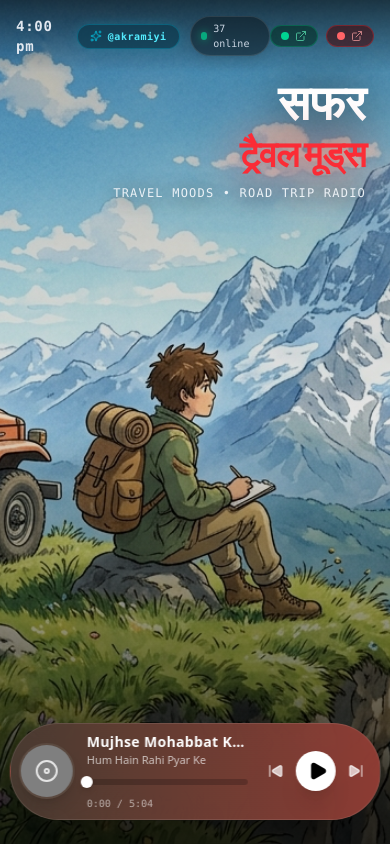
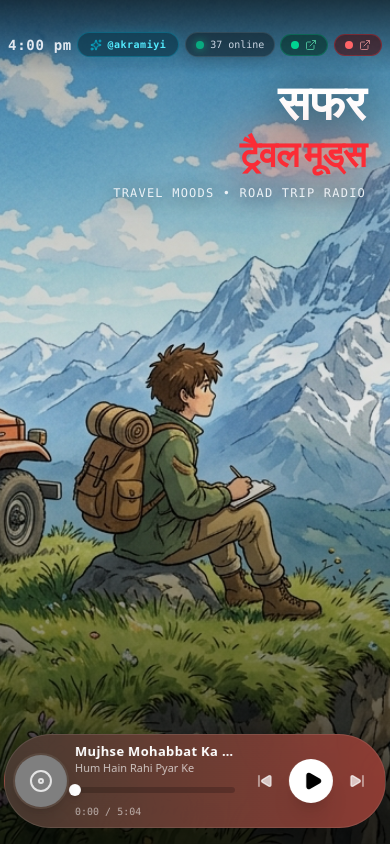
Before and after one commit to akramiyi/travel-moods, a React (Vite) app: page / in a window 390 px wide. Built offline with nearby package versions, Linux system fonts and the light colour scheme; grey boxes are pictures that could not be loaded; a web font is replaced by a local one.

Commit message:
Optimize mobile layout and touch targets

```diff
--- a/src/components/MusicPlayer.tsx
+++ b/src/components/MusicPlayer.tsx
@@ -409,8 +409,8 @@ export const MusicPlayer: React.FC = () => {
       )}
 
       {/* Floating Glassmorphic Music Bar */}
-      <div className="fixed bottom-6 left-1/2 -translate-x-1/2 w-[95%] sm:w-[80%] max-w-2xl z-40">
-        <div className="bg-gradient-to-r from-[#4a3b32]/95 to-[#933d35]/95 backdrop-blur-xl border border-white/10 rounded-full p-2 sm:p-2.5 shadow-[0_20px_50px_rgba(0,0,0,0.5)] flex items-center justify-between gap-3 sm:gap-5 text-white transition-all duration-500">
+      <div className="fixed bottom-4 sm:bottom-6 left-1/2 -translate-x-1/2 w-[98%] sm:w-[80%] max-w-2xl z-40">
+        <div className="bg-gradient-to-r from-[#4a3b32]/95 to-[#933d35]/95 backdrop-blur-xl border border-white/10 rounded-full p-2 sm:p-2.5 shadow-[0_20px_50px_rgba(0,0,0,0.5)] flex items-center justify-between gap-1.5 sm:gap-5 text-white transition-all duration-500">
 
           {/* LEFT: Album Art */}
           <div className="flex-shrink-0 relative">
@@ -440,7 +440,7 @@ export const MusicPlayer: React.FC = () => {
           <div className="flex-1 flex flex-col justify-center min-w-0 pr-2">
             <div className="relative">
               <MagicDust isPlaying={isPlaying} />
-              <h3 className="font-bold text-sm sm:text-base truncate font-sans text-white tracking-wide">
+              <h3 className="font-bold text-[13px] sm:text-base truncate font-sans text-white tracking-wide leading-tight">
                 {currentTrack.title}
               </h3>
               <p className="text-[11px] sm:text-xs text-white/70 font-sans truncate mb-1.5">{currentTrack.artist}</p>
@@ -472,7 +472,7 @@ export const MusicPlayer: React.FC = () => {
           </div>
 
           {/* RIGHT: Controls */}
-          <div className="flex items-center gap-3 sm:gap-5 flex-shrink-0 pr-2 sm:pr-4">
+          <div className="flex items-center gap-1 sm:gap-5 flex-shrink-0 pr-1 sm:pr-4">
             {!hasUserInteracted && (
               <button
                 onClick={handleStartAudio}
@@ -483,19 +483,19 @@ export const MusicPlayer: React.FC = () => {
               </button>
             )}
 
-            <button onClick={handlePrev} className="text-white/70 hover:text-white transition-transform active:scale-90" title="Previous Song">
+            <button onClick={handlePrev} className="p-2 sm:p-0 text-white/70 hover:text-white transition-transform active:scale-90" title="Previous Song">
               <SkipBack className="w-4 h-4 sm:w-5 sm:h-5 fill-current" />
             </button>
 
             <button
               onClick={handlePlayPause}
-              className="w-10 h-10 sm:w-12 sm:h-12 rounded-full bg-white text-black flex items-center justify-center shadow-xl hover:scale-105 active:scale-95 transition-transform"
+              className="w-11 h-11 sm:w-12 sm:h-12 rounded-full bg-white text-black flex items-center justify-center shadow-xl hover:scale-105 active:scale-95 transition-transform mx-1 sm:mx-0 shrink-0"
               title={isPlaying ? 'Pause' : 'Play'}
             >
               {isPlaying ? <Pause className="w-5 h-5 sm:w-6 sm:h-6 fill-current" /> : <Play className="w-5 h-5 sm:w-6 sm:h-6 fill-current ml-1" />}
             </button>
 
-            <button onClick={handleNext} className="text-white/70 hover:text-white transition-transform active:scale-90" title="Next Song">
+            <button onClick={handleNext} className="p-2 sm:p-0 text-white/70 hover:text-white transition-transform active:scale-90" title="Next Song">
               <SkipForward className="w-4 h-4 sm:w-5 sm:h-5 fill-current" />
             </button>
 
--- a/src/components/Navbar.tsx
+++ b/src/components/Navbar.tsx
@@ -34,7 +34,7 @@ export const Navbar: React.FC<NavbarProps> = ({
   }, []);
 
   return (
-    <header className="fixed top-0 left-0 right-0 z-40 px-4 sm:px-8 py-4 flex items-center justify-between text-white font-sans pointer-events-auto bg-gradient-to-b from-black/60 to-transparent">
+    <header className="fixed top-0 left-0 right-0 z-40 px-2 sm:px-8 pt-8 pb-4 sm:py-4 flex items-center justify-between text-white font-sans pointer-events-auto bg-gradient-to-b from-black/60 to-transparent">
       {/* Top Left: Live Clock */}
       <div className="flex items-center gap-3">
         <span className="font-mono text-sm sm:text-base font-bold text-slate-200 tracking-wider">
@@ -44,7 +44,7 @@ export const Navbar: React.FC<NavbarProps> = ({
       </div>
 
       {/* Top Center: Brand Logo & Online Status */}
-      <div className="flex items-center gap-2.5">
+      <div className="flex items-center gap-1.5 sm:gap-2.5">
         <div className="flex items-center gap-1.5 bg-cyan-950/60 backdrop-blur-md px-3 py-1 rounded-full border border-cyan-500/30 shadow-[0_0_12px_rgba(6,182,212,0.2)] text-[10px] sm:text-xs font-mono">
           <Sparkles className="w-3 h-3 text-cyan-400 animate-pulse" />
           <span className="font-bold text-cyan-300 tracking-wider">@akramiyi</span>
@@ -57,7 +57,7 @@ export const Navbar: React.FC<NavbarProps> = ({
       </div>
 
       {/* Top Right: Spotify, YT Music & Cafe Controls */}
-      <div className="flex items-center gap-2 sm:gap-4 text-xs font-medium">
+      <div className="flex items-center gap-1.5 sm:gap-4 text-xs font-medium">
         {/* Spotify & YT Music Links */}
         <a
           href="https://open.spotify.com/playlist/2AVjI8Z57bqMJVtU3V9X1Q"
```
